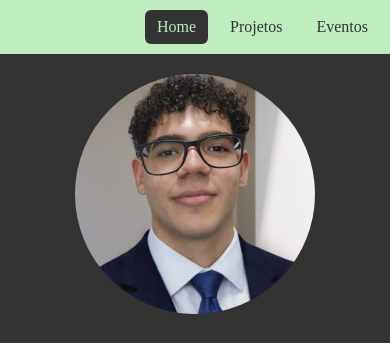
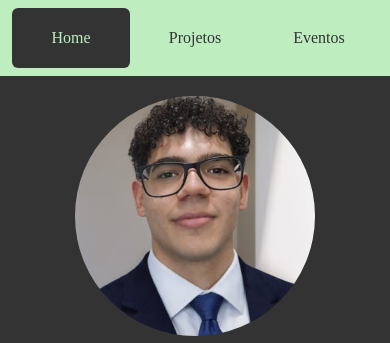
Before and after one commit to LucasBuenoVitorino/DesenvolvimentoWebTrabalhoFinal, a plain HTML site: page index.html in a window 390 px wide. Shown: the top 343 px of the page. Drawn offline with Linux system fonts and the light colour scheme; a web font is replaced by a local one.

Commit message:
deixando o menu mais atrativo para telas menores

```diff
--- a/style.css
+++ b/style.css
@@ -15,16 +15,26 @@ nav {
     background-color: #beeec0;
     padding: 10px;
     display: flex;
-    justify-content: end;
+    justify-content: flex-end;
+}
+
+nav.menu {
+    align-items: center;
+    flex-wrap: wrap;
+    gap: 8px;
+    padding: 10px clamp(12px, 4vw, 36px);
 }
 
 nav.menu a {
-    display: inline-block;
-    padding: 8px 12px;
+    display: flex;
+    align-items: center;
+    justify-content: center;
+    min-height: 44px;
+    margin-left: 0;
+    padding: 8px 16px;
     border-radius: 6px;
+    text-align: center;
     transition: background-color 180ms ease, color 180ms ease;
-
-
 }
 
 nav.menu a:hover,
@@ -135,6 +145,24 @@ ul {
     background-color: #002244;
 }
 
+@media (max-width: 768px) {
+    nav.menu {
+        justify-content: center;
+    }
+}
+
+@media (max-width: 600px) {
+    nav.menu {
+        gap: 6px;
+        padding: 8px 12px;
+    }
+
+    nav.menu a {
+        flex: 1 1 70px;
+        padding: 8px 10px;
+    }
+}
+
 #toggle-certificados {
     display: block;
     margin: 0 auto 12px;
```
